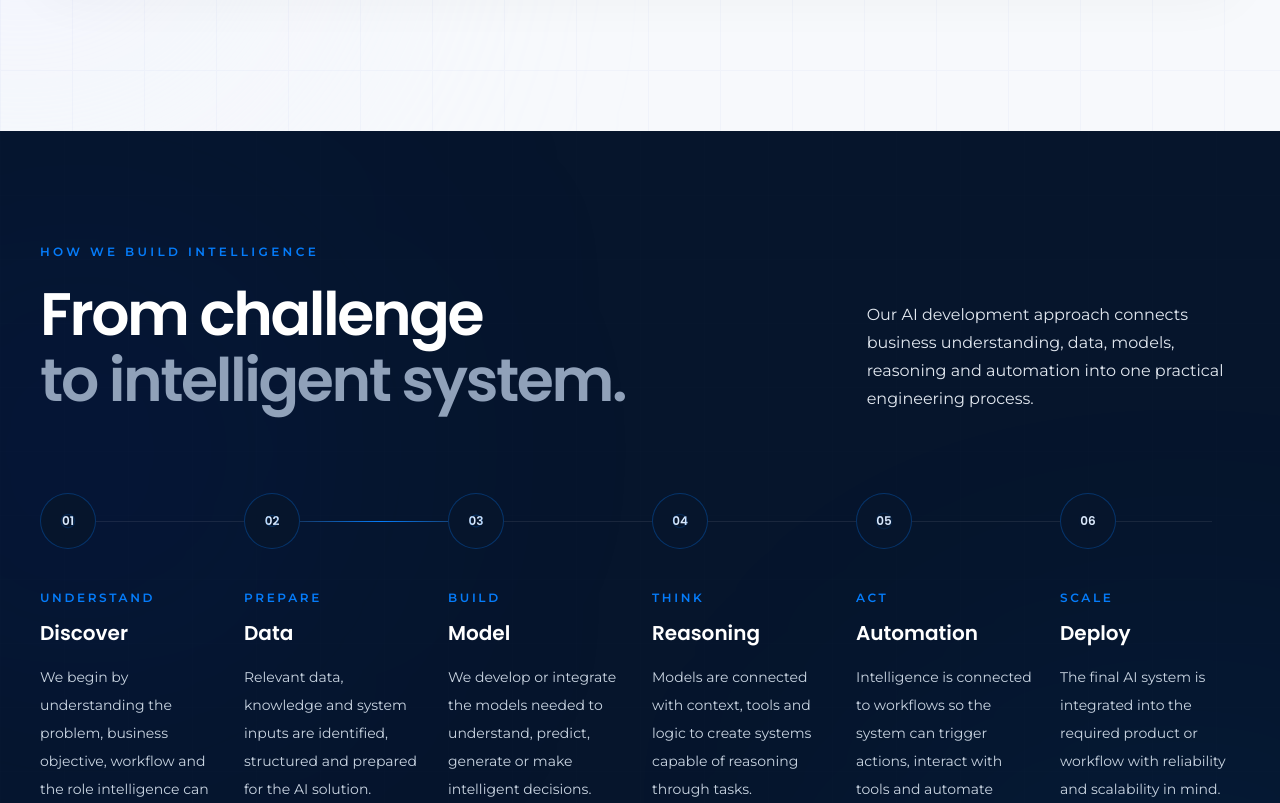
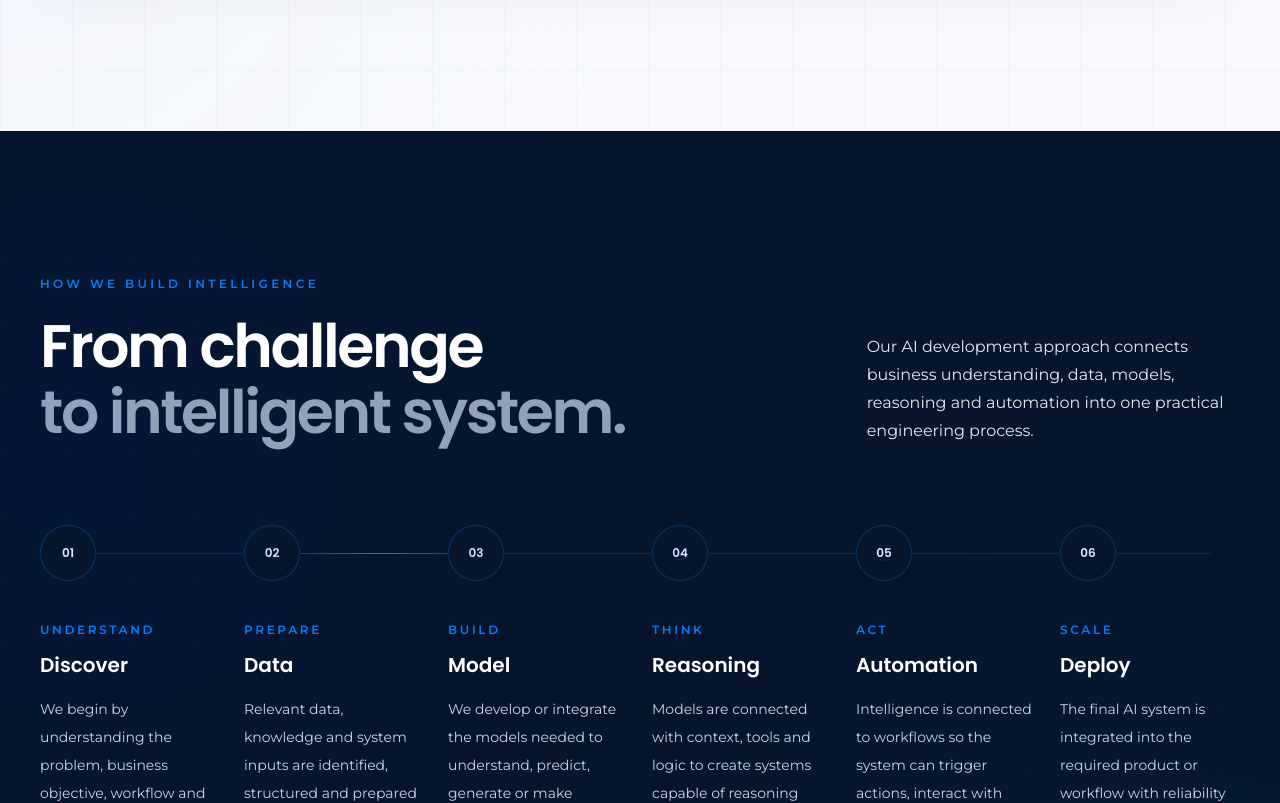
Before and after one commit to aravinthk1504/gendata-techv2, a Next.js app: page /en in a window 1280 px wide. Shown: the part 4000-4803 px from the top of the page. Built offline with nearby package versions, Linux system fonts and the light colour scheme.

Commit message:
style(parity): restore Vite desktop section spacing

```diff
--- a/src/sections/home/IntelligenceProcess.jsx
+++ b/src/sections/home/IntelligenceProcess.jsx
@@ -87,7 +87,7 @@ function IntelligenceProcess({ content, lang }) {
   return (
     <section
       ref={sectionRef}
-      className="relative overflow-hidden bg-[#06152c] px-6 py-20 sm:py-24 lg:px-10 lg:py-28"
+      className="relative overflow-hidden bg-[#06152c] px-6 py-20 sm:py-24 lg:px-10 lg:py-36"
     >
       <div className="pointer-events-none absolute -left-40 top-20 h-120 w-120 rounded-full bg-brand-primary/10 blur-[150px]" />
       <div className="pointer-events-none absolute -right-40 bottom-0 h-130 w-130 rounded-full bg-brand-accent/8 blur-[160px]" />
```
